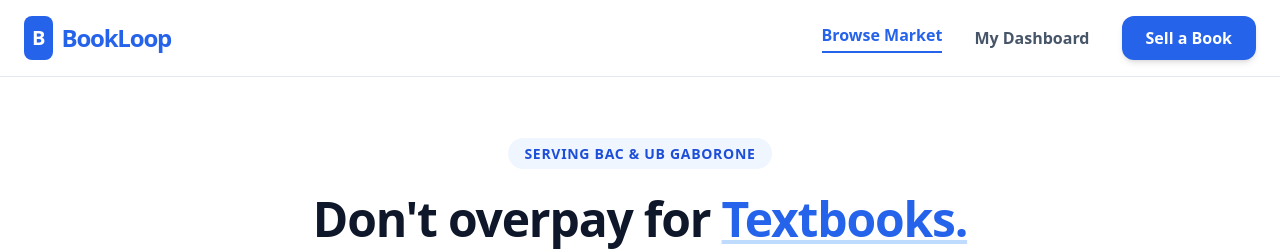
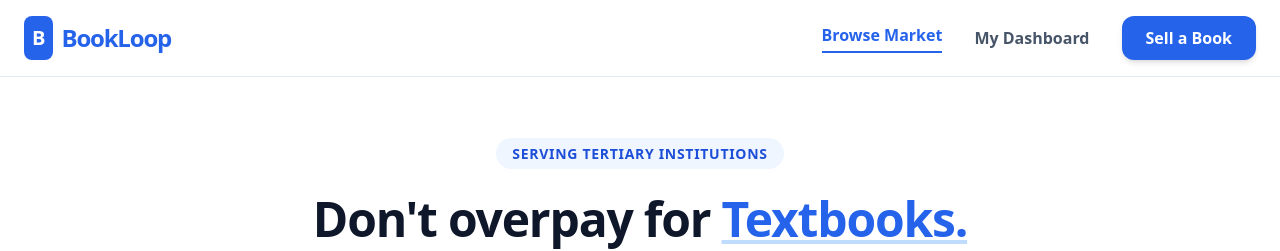
Before and after one commit to MrDingalo960/Bookloop, a plain HTML site: page index.html in a window 1280 px wide. Shown: the top 251 px of the page. Drawn offline with nearby package versions, Linux system fonts and the light colour scheme.

Commit message:
Update index.html

```diff
--- a/index.html
+++ b/index.html
@@ -27,7 +27,7 @@
 
     <header class="bg-white py-16 px-6 border-b border-slate-100">
         <div class="max-w-4xl mx-auto text-center">
-            <span class="bg-blue-50 text-blue-700 px-4 py-1.5 rounded-full text-sm font-bold uppercase tracking-wider">Serving BAC & UB Gaborone</span>
+            <span class="bg-blue-50 text-blue-700 px-4 py-1.5 rounded-full text-sm font-bold uppercase tracking-wider">Serving Tertiary Institutions</span>
             <h2 class="text-5xl font-black mt-6 mb-4 tracking-tight leading-tight">
                 Don't overpay for <span class="text-blue-600 underline decoration-blue-200">Textbooks.</span>
             </h2>
```
